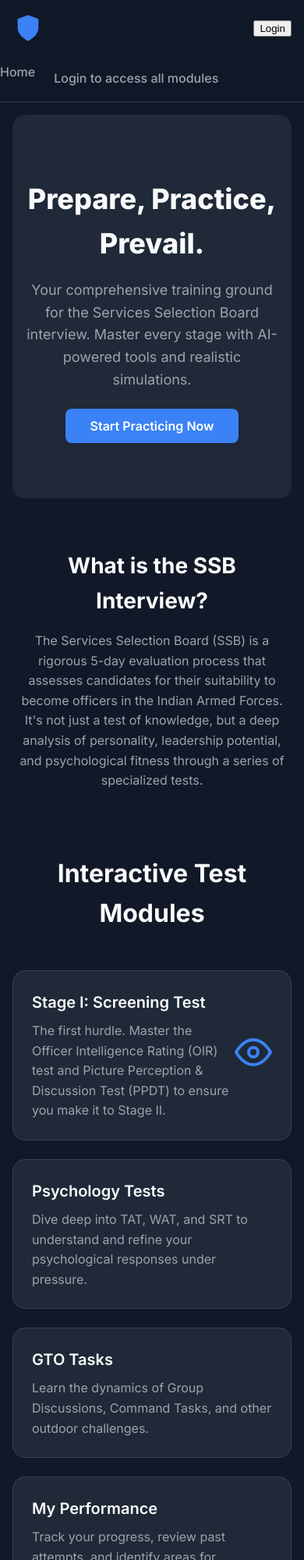
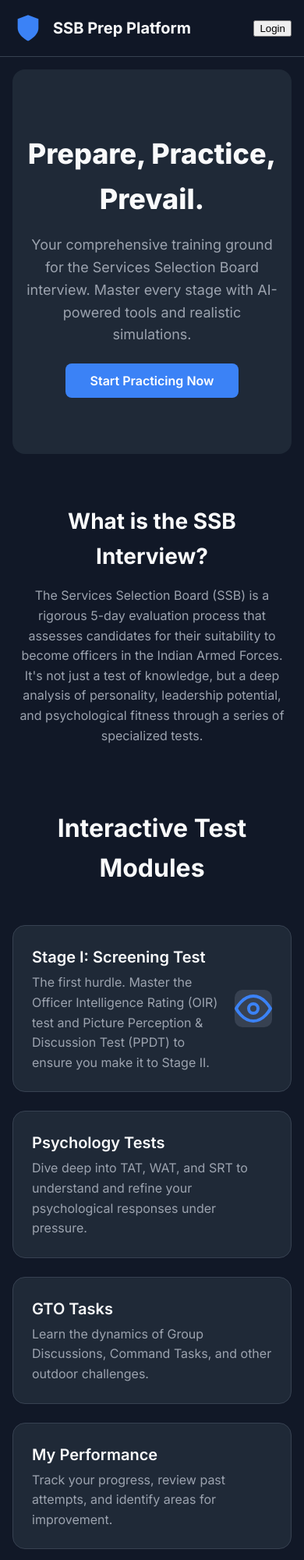
Before and after one commit to Kartyos-India/SSB-Prep, a website with bundled scripts: page index.html in a window 390 px wide. Shown: the top 2000 px of the page at 78% size. Built offline with nearby package versions, Linux system fonts and the light colour scheme; files whose address does not match are found by name.

Commit message:
Update style.css

```diff
--- a/css/style.css
+++ b/css/style.css
@@ -18,247 +18,113 @@ body {
     line-height: 1.6;
 }
 
-* {
-    box-sizing: border-box;
-}
+* { box-sizing: border-box; }
 
 /* --- APP CONTAINER --- */
-.app-container {
-    width: 100%;
-    margin: 0 auto;
-}
+.app-container { width: 100%; margin: 0 auto; }
 
 /* --- HEADER --- */
 .app-header {
-    background-color: rgba(17, 24, 39, 0.8); /* Semi-transparent background */
+    background-color: rgba(17, 24, 39, 0.8);
     backdrop-filter: blur(10px);
     border-bottom: 1px solid var(--border-color);
-    position: sticky;
-    top: 0;
-    z-index: 1000;
-    width: 100%;
+    position: sticky; top: 0; z-index: 1000; width: 100%;
 }
 
 .header-content {
-    max-width: 1280px;
-    margin: 0 auto;
-    padding: 1rem 2rem;
-    display: flex;
-    justify-content: space-between;
-    align-items: center;
+    max-width: 1280px; margin: 0 auto; padding: 1rem 2rem;
+    display: flex; justify-content: space-between; align-items: center;
 }
 
-.app-header .header-logo h1 {
-    font-size: 1.25rem;
-    font-weight: 700;
-    color: var(--text-primary);
-    margin: 0;
-}
-
-.app-header .header-logo {
-    display: flex;
-    align-items: center;
-    gap: 12px;
-}
+.app-header .header-logo { display: flex; align-items: center; gap: 12px; }
+.app-header .header-logo h1 { font-size: 1.25rem; font-weight: 700; color: var(--text-primary); margin: 0; }
 
 /* --- NAVIGATION --- */
 .app-nav {
-    display: flex;
-    gap: 24px;
-    font-size: 1rem;
-    font-weight: 500;
-    color: var(--text-secondary);
+    display: flex; gap: 24px; font-size: 1rem;
+    font-weight: 500; color: var(--text-secondary);
+    /* This will push the nav to the center */
+    flex-grow: 1; justify-content: center;
 }
 
 .app-nav a {
-    text-decoration: none;
-    color: inherit;
-    padding: 0.5rem 0;
-    border-bottom: 2px solid transparent;
-    transition: color 0.2s;
+    text-decoration: none; color: inherit; padding: 0.5rem 0;
+    border-bottom: 2px solid transparent; transition: color 0.2s;
 }
-
-.app-nav a:hover {
-    color: var(--text-primary);
-}
-
-.app-nav a.active {
-    color: var(--primary-blue);
-    font-weight: 600;
-}
-
+.app-nav a:hover { color: var(--text-primary); }
+.app-nav a.active { color: var(--primary-blue); font-weight: 600; }
 
 /* --- MAIN CONTENT & SECTIONS --- */
-#page-content {
-    max-width: 1280px;
-    margin: 0 auto;
-    padding: 2rem;
-    display: block !important;
-}
-
-.section-title {
-    font-size: 2rem;
-    font-weight: 700;
-    color: var(--text-primary);
-    text-align: center;
-    margin: 0 0 3rem 0;
-}
+#page-content { max-width: 1280px; margin: 0 auto; padding: 2rem; display: block !important; }
+.section-title { font-size: 2rem; font-weight: 700; color: var(--text-primary); text-align: center; margin: 0 0 3rem 0; }
 
 /* --- HERO SECTION --- */
-.hero-section {
-    text-align: center;
-    padding: 5rem 1rem;
-    border-radius: 16px;
-    background-color: var(--medium-dark-bg);
-    margin-bottom: 4rem;
-}
-
-.hero-content h2 {
-    font-size: 3rem;
-    font-weight: 800;
-    color: var(--text-primary);
-    margin: 0 0 1rem 0;
-}
-
-.hero-content p {
-    font-size: 1.125rem;
-    max-width: 600px;
-    margin: 0 auto 2rem auto;
-}
-
-.hero-cta {
-    background-color: var(--primary-blue);
-    color: white;
-    padding: 0.75rem 2rem;
-    border-radius: 8px;
-    text-decoration: none;
-    font-weight: 600;
-    transition: background-color 0.2s;
-}
-
-.hero-cta:hover {
-    background-color: #2563eb;
-}
+.hero-section { text-align: center; padding: 5rem 1rem; border-radius: 16px; background-color: var(--medium-dark-bg); margin-bottom: 4rem; }
+.hero-content h2 { font-size: 3rem; font-weight: 800; color: var(--text-primary); margin: 0 0 1rem 0; }
+.hero-content p { font-size: 1.125rem; max-width: 600px; margin: 0 auto 2rem auto; }
+.hero-cta { background-color: var(--primary-blue); color: white; padding: 0.75rem 2rem; border-radius: 8px; text-decoration: none; font-weight: 600; transition: background-color 0.2s; }
+.hero-cta:hover { background-color: #2563eb; }
 
 /* --- INFO SECTION --- */
-.info-section {
-    text-align: center;
-    max-width: 800px;
-    margin: 0 auto 5rem auto;
-}
-
-.info-section h3 {
-    font-size: 1.75rem;
-    font-weight: 700;
-    color: var(--text-primary);
-    margin-bottom: 1rem;
-}
+.info-section { text-align: center; max-width: 800px; margin: 0 auto 5rem auto; }
+.info-section h3 { font-size: 1.75rem; font-weight: 700; color: var(--text-primary); margin-bottom: 1rem; }
 
 /* --- MODULES SECTION --- */
-.modules-section {
-    margin-bottom: 5rem;
-}
-
-.module-layout {
-    display: grid;
-    grid-template-columns: repeat(2, 1fr);
-    gap: 1.5rem;
-}
+.modules-section { margin-bottom: 5rem; }
+.module-layout { display: flex; flex-direction: column; gap: 1.5rem; }
+.half-width-container { display: flex; gap: 1.5rem; }
+.half-width-container .test-card { flex: 1; }
 
 .test-card {
-    background-color: var(--medium-dark-bg);
-    border: 1px solid var(--border-color);
-    border-radius: 16px;
-    padding: 1.5rem;
-    text-decoration: none;
+    background-color: var(--medium-dark-bg); border: 1px solid var(--border-color);
+    border-radius: 16px; padding: 1.5rem; text-decoration: none;
     transition: transform 0.2s, border-color 0.2s;
+    display: flex; align-items: center; gap: 1rem;
 }
+.test-card:hover { transform: translateY(-5px); border-color: var(--primary-blue); }
 
-.test-card:hover {
-    transform: translateY(-5px);
-    border-color: var(--primary-blue);
-}
-
-.large-card {
-    grid-column: 1 / -1; /* Span full width */
-    display: flex;
-    justify-content: space-between;
-    align-items: center;
-}
-
-.card-text h4 {
-    font-size: 1.25rem;
-    font-weight: 600;
-    color: var(--text-primary);
-    margin: 0 0 0.5rem 0;
-}
-
-.card-text p {
-    margin: 0;
-    color: var(--text-secondary);
+.card-text h4 { font-size: 1.25rem; font-weight: 600; color: var(--text-primary); margin: 0 0 0.25rem 0; }
+.card-text p { margin: 0; color: var(--text-secondary); }
+.card-icon {
+    flex-shrink: 0; width: 48px; height: 48px;
+    background-color: var(--light-dark-bg);
+    border-radius: 10px; display: flex;
+    align-items: center; justify-content: center;
+    color: var(--primary-blue);
 }
 
 /* --- FEATURES SECTION --- */
-.features-section {
-    margin-bottom: 4rem;
-}
-
-.features-grid {
-    display: grid;
-    grid-template-columns: repeat(auto-fit, minmax(300px, 1fr));
-    gap: 1.5rem;
-}
-
-.feature-item {
-    background-color: var(--medium-dark-bg);
-    padding: 1.5rem;
-    border-radius: 12px;
-    border: 1px solid var(--border-color);
-}
-
-.feature-item h5 {
-    font-size: 1.125rem;
-    font-weight: 600;
-    color: var(--text-primary);
-    margin: 0 0 0.5rem 0;
-}
-
-.feature-item p {
-    margin: 0;
-}
+.features-section { margin-bottom: 4rem; }
+.features-grid { display: grid; grid-template-columns: repeat(auto-fit, minmax(300px, 1fr)); gap: 1.5rem; }
+.feature-item { background-color: var(--medium-dark-bg); padding: 1.5rem; border-radius: 12px; border: 1px solid var(--border-color); }
+.feature-item h5 { font-size: 1.125rem; font-weight: 600; color: var(--text-primary); margin: 0 0 0.5rem 0; }
+.feature-item p { margin: 0; }
 
 /* --- FOOTER --- */
-.app-footer {
-    text-align: center;
-    padding: 2rem;
-    border-top: 1px solid var(--border-color);
-    color: var(--text-secondary);
-}
+.app-footer { text-align: center; padding: 2rem; border-top: 1px solid var(--border-color); color: var(--text-secondary); }
 
 /* --- AUTH BUTTONS --- */
 .action-btn {
-    padding: 0.5rem 1rem;
-    border: none;
-    border-radius: 8px;
-    font-weight: 600;
-    cursor: pointer;
-    font-size: 0.9rem;
+    display: inline-flex; align-items: center; gap: 0.5rem;
+    padding: 0.5rem 1rem; border: none; border-radius: 8px;
+    font-weight: 600; cursor: pointer; font-size: 0.9rem;
+    transition: background-color 0.2s ease, box-shadow 0.2s ease;
 }
-.login-btn { background-color: var(--primary-blue); color: white; }
-.logout-btn { background-color: transparent; border: 1px solid var(--border-color); color: var(--text-secondary); }
+.login-btn {
+    background-color: var(--primary-blue); color: white;
+    box-shadow: 0 4px 14px 0 rgba(59, 130, 246, 0.39);
+}
+.login-btn:hover { background-color: #2563eb; }
+
+.logout-btn {
+    background-color: var(--light-dark-bg); color: var(--text-primary);
+}
+.logout-btn:hover { background-color: #4b5563; }
 
 /* --- RESPONSIVE DESIGN --- */
 @media (max-width: 768px) {
-    .header-content, #page-content {
-        padding: 1rem;
-    }
-    .hero-content h2 {
-        font-size: 2.25rem;
-    }
-    .module-layout {
-        grid-template-columns: 1fr;
-    }
-    .app-header .header-logo h1 {
-        display: none; /* Hide text on mobile */
-    }
+    .header-content, #page-content { padding: 1rem; }
+    .hero-content h2 { font-size: 2.25rem; }
+    .half-width-container { flex-direction: column; }
+    .app-nav { display: none; /* Hide nav on mobile, can be replaced with a menu button later */ }
 }
```
